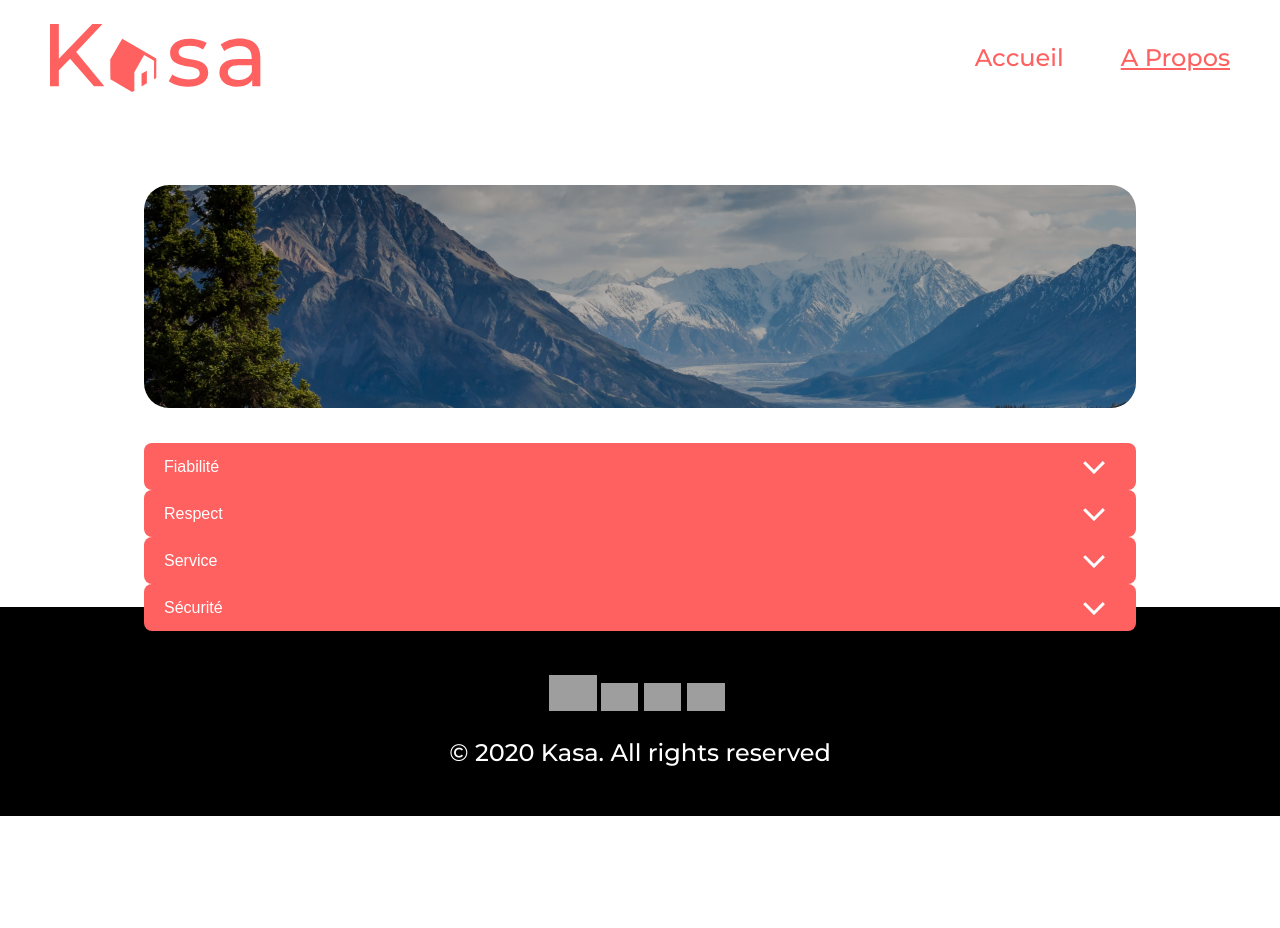
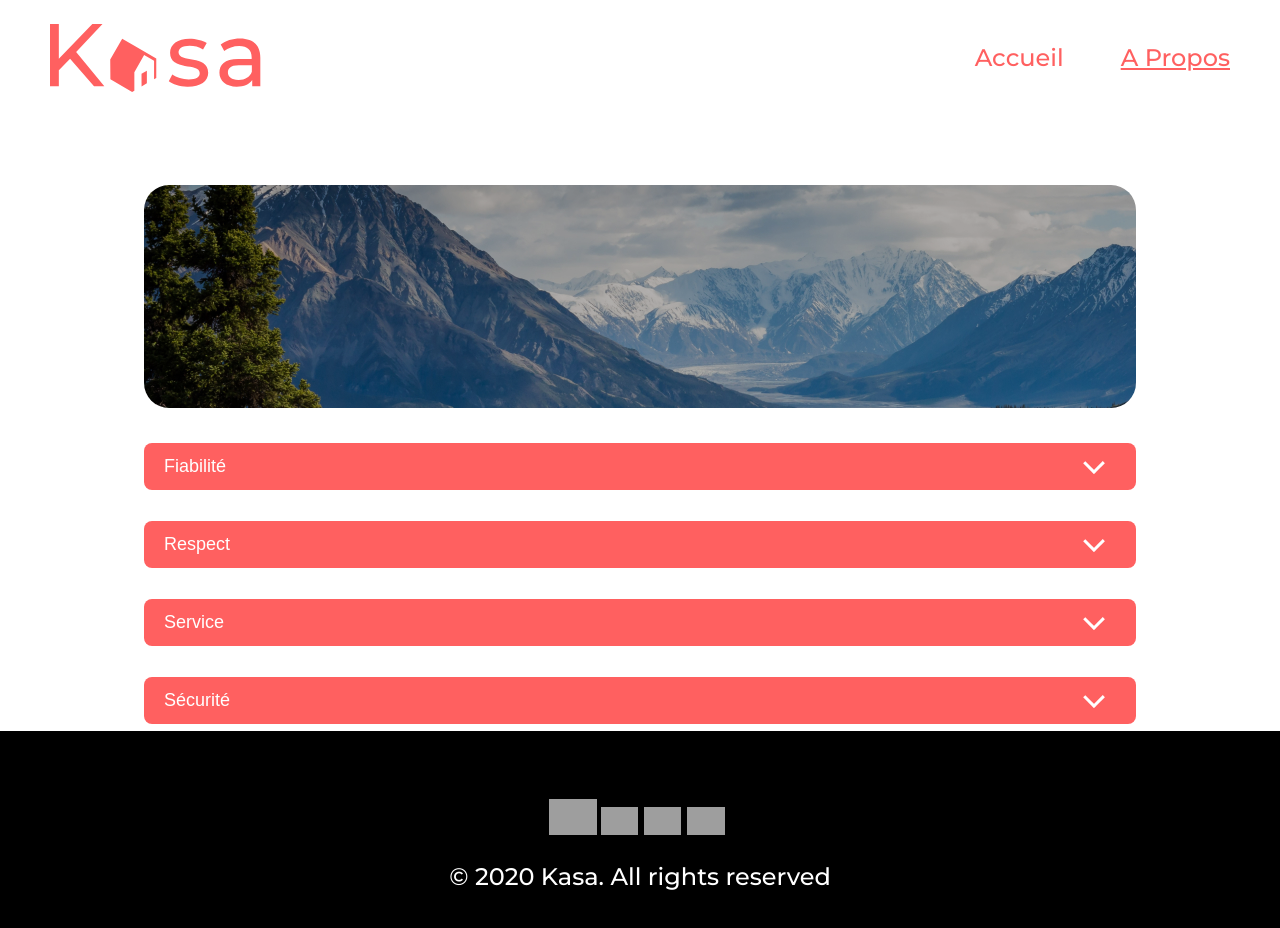
Before and after one commit to MichelD-dev/Kasa, a React (Create React App) app: page /about in a window 1280 px wide. Shown: the top 928 px of the page. Before the commit the page ends 816 px from the top, so only its background shows below. Built offline with nearby package versions, Linux system fonts and the light colour scheme; grey boxes are pictures that could not be loaded.

Commit message:
Imports types definitions

```diff
--- a/src/components/banner/Banner.tsx
+++ b/src/components/banner/Banner.tsx
@@ -1,8 +1,10 @@
+import { InputHTMLAttributes } from 'react'
+import { BannerProps } from '../../types'
 import styles from './banner.module.scss'
 
-const Banner = ({bannerURL = '', punchline = ''}: BannerProps) => (
+const Banner = ({bannerURL = '', punchline = '', ...props }: BannerProps & InputHTMLAttributes<HTMLElement>) => (
   <div
-    className={styles.banner}
+    className={`${styles.banner } ${props.className}`}
     style={{
       backgroundImage: `url(${bannerURL})`,
     }}
--- a/src/components/collapse/Collapse.tsx
+++ b/src/components/collapse/Collapse.tsx
@@ -1,5 +1,6 @@
 import {useEffect, useRef, useState} from 'react'
 import {CollapseContext} from '../../context/CollapseContext'
+import {CollapseType} from '../../types'
 import styles from './collapse.module.scss'
 
 const Collapse = ({
@@ -10,23 +11,23 @@ const Collapse = ({
 }: CollapseType) => {
   const [activePanel, setActivePanel] = useState(defaultActivePanel)
 
-  const accordeonToggleRef = useRef<HTMLButtonElement>(null)
+  const collapseToggleRef = useRef<HTMLButtonElement>(null)
 
   useEffect(() => {
-    if (!accordeonToggleRef.current)
-      throw Error('accordeonToggleRef is not assigned')
+    if (!collapseToggleRef.current)
+      throw Error('collapseToggleRef is not assigned')
 
     activePanel
-      ? accordeonToggleRef.current.setAttribute('open', '')
-      : accordeonToggleRef.current.removeAttribute('open')
+      ? collapseToggleRef.current.setAttribute('open', '')
+      : collapseToggleRef.current.removeAttribute('open')
   }, [activePanel])
 
-  const handlePanelClick = (id: string): void => {
+  const handlePanelClick = (id: string) => {
     setActivePanel(activePanel !== id ? id : null)
   }
 
   const value = {
-    accordeonToggleRef,
+    collapseToggleRef,
     activePanel,
     handlePanelClick,
     id,
@@ -34,7 +35,7 @@ const Collapse = ({
 
   return (
     <CollapseContext.Provider value={value}>
-      <div className={styles.accordion} {...props}>
+      <div className={styles.collapse} {...props}>
         {children}
       </div>
     </CollapseContext.Provider>
--- a/src/components/collapse/CollapsePanel/CollapsePanel.tsx
+++ b/src/components/collapse/CollapsePanel/CollapsePanel.tsx
@@ -1,8 +1,9 @@
-import {useCollapse} from '../../../context/CollapseContext'
+import {useCollapseContext} from '../../../context/CollapseContext'
+import {CollapseItemType} from '../../../types'
 import styles from '../collapse.module.scss'
 
 export const CollapsePanel = ({children, ...props}: CollapseItemType) => {
-  const {activePanel, id} = useCollapse()
+  const {activePanel, id} = useCollapseContext()
 
   return activePanel === id ? (
     <div
@@ -10,7 +11,7 @@ export const CollapsePanel = ({children, ...props}: CollapseItemType) => {
       {...props}
       id={`panel-${id}`}
       role="region"
-      aria-labelledby={`accordion-${id}`}
+      aria-labelledby={`collapse-${id}`}
     >
       {children}
     </div>
--- a/src/components/collapse/CollapseToggle/CollapseToggle.tsx
+++ b/src/components/collapse/CollapseToggle/CollapseToggle.tsx
@@ -1,8 +1,9 @@
-import {useCollapse} from '../../../context/CollapseContext'
+import {useCollapseContext} from '../../../context/CollapseContext'
+import {CollapseItemType} from '../../../types'
 import styles from '../collapse.module.scss'
 
 export const CollapseToggle = ({children, ...props}: CollapseItemType) => {
-  const {activePanel, handlePanelClick, id, accordeonToggleRef} = useCollapse()
+  const {activePanel, handlePanelClick, id, collapseToggleRef} = useCollapseContext()
 
   return (
     <button
@@ -10,8 +11,8 @@ export const CollapseToggle = ({children, ...props}: CollapseItemType) => {
       onClick={() => handlePanelClick(id)}
       aria-expanded={!!activePanel}
       aria-controls={`panel-${id}`}
-      id={`accordion-${id}`}
-      ref={accordeonToggleRef}
+      id={`collapse-${id}`}
+      ref={collapseToggleRef}
       {...props}
     >
       {children}
--- a/src/components/grid/Grid.tsx
+++ b/src/components/grid/Grid.tsx
@@ -2,6 +2,7 @@
 // import {useIntersectionObserver} from '../../utils/hooks/intersectionObserver'
 import {useMemo} from 'react'
 import Card from '../card/Card'
+import {LodgingsType} from '../../types'
 import styles from './grid.module.scss'
 
 const Grid = ({lodgings}: LodgingsType) => {
@@ -10,12 +11,9 @@ const Grid = ({lodgings}: LodgingsType) => {
   // const {isIntersecting} = useIntersectionObserver(thumbWrapper)
 
   return (
-    <div
     // ref={thumbWrapper}
-    >
     <section className={styles.grid}>
-        {
-          useMemo(() => {
+      {useMemo(() => {
         // isIntersecting &&
         return lodgings.length ? (
           lodgings.map(lodging => (
@@ -26,10 +24,8 @@ const Grid = ({lodgings}: LodgingsType) => {
         ) : (
           <p>No lodgings</p>
         )
-          }, [lodgings])
-        }
+      }, [lodgings])}
     </section>
-    </div>
   )
 }
 
--- a/src/context/CollapseContext.ts
+++ b/src/context/CollapseContext.ts
@@ -1,19 +1,20 @@
 /* eslint-disable @typescript-eslint/no-empty-function */
 import {createContext, useContext} from 'react'
+import {CollapseContextInterface} from '../types'
 
 export const CollapseContext = createContext<CollapseContextInterface>({
   activePanel: '',
   id: '',
   handlePanelClick: () => {},
-  accordeonToggleRef: null,
+  collapseToggleRef: null,
 })
 CollapseContext.displayName = 'CollapseContext'
 
-export function useCollapse() {
+export function useCollapseContext() {
   const context = useContext(CollapseContext)
 
   if (context === undefined) {
-    throw new Error('useCollapse must be used within a <Collapse />')
+    throw new Error('useCollapseContext must be used within a <Collapse />')
   }
   return context
 }
--- a/src/pages/lodging/Lodging.tsx
+++ b/src/pages/lodging/Lodging.tsx
@@ -8,6 +8,7 @@ import {ReactComponent as Rating} from '../../assets/icons/rating-star.svg'
 import {ensure} from '../../utils/typeGuards'
 import styles from './lodging.module.scss'
 import List from '../../utils/GenericList'
+import { LodgingType } from '../../types'
 
 const Lodging = () => {
   const loaderData = useLoaderData() as LodgingType[]
@@ -65,7 +66,7 @@ const Lodging = () => {
         </section>
       </section>
 
-      <section className={styles.accordions}>
+      <section className={styles.collapses}>
         <Collapse id="1">
           <CollapseToggle>Description</CollapseToggle>
           <CollapsePanel>{lodging.description}</CollapsePanel>
```
Lines whose indentation alone changed are shown as unchanged.
